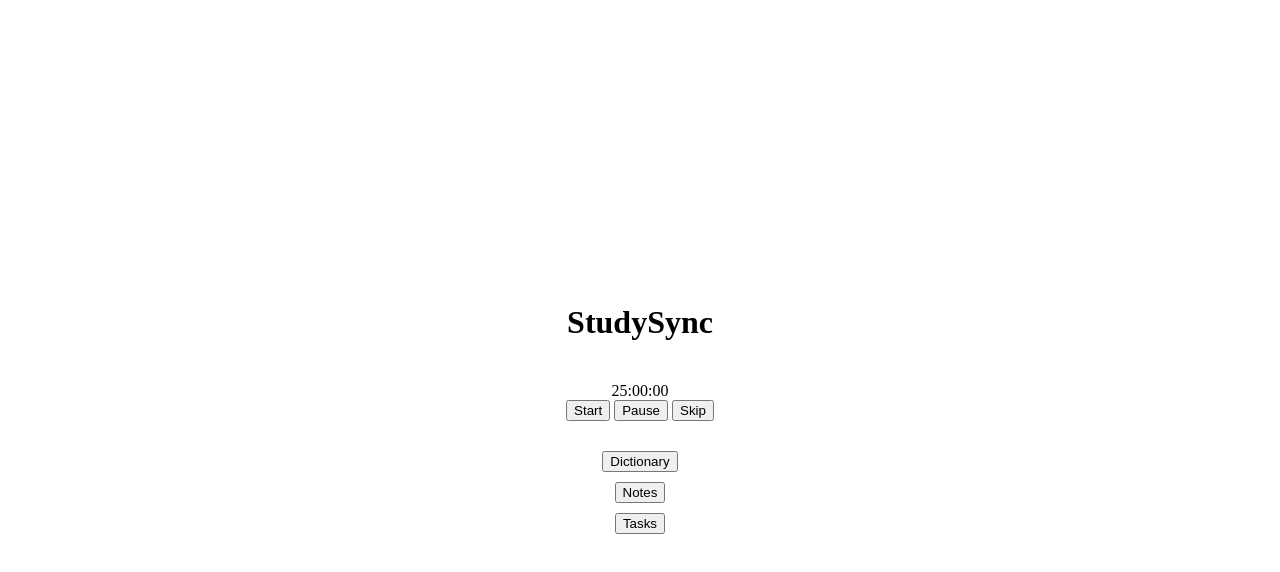
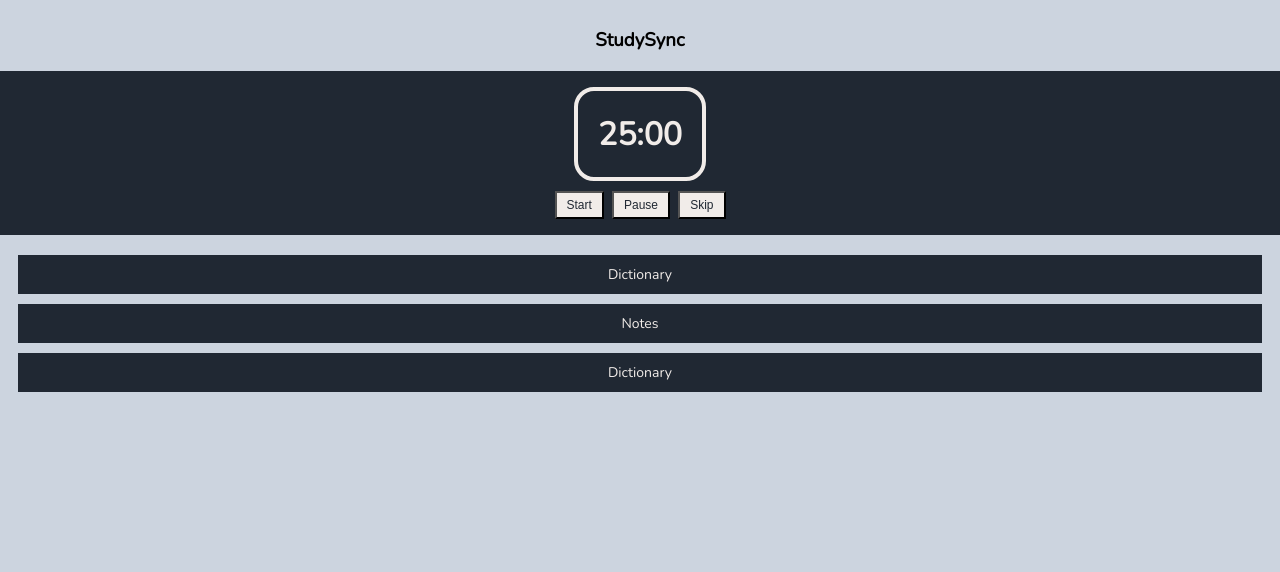
Before and after one commit to NoirHearts/studysync, a browser extension: page sidepanel.html in a window 1280 px wide. Drawn offline with nearby package versions, Linux system fonts and the light colour scheme.

Commit message:
feat: styled the main page ui

```diff
--- a/css/styles.css
+++ b/css/styles.css
@@ -1,9 +1,34 @@
+
 body {
+    display: flex;
+    flex-direction: column;
+    /* justify-content: center; */
+    align-items: center;
+    height: 100vh;
+    font-family: 'Nunito','Open Sans', sans-serif;
+    background-color: #CCD4DF;
+}
+
+
+.timer-container {
+    background-color: #202833;
+    width: 100vw;
+    padding-top: 2vh;
+    padding-bottom: 2vh;
+    margin-bottom: 10px;
     display: flex;
     flex-direction: column;
     justify-content: center;
     align-items: center;
-    height: 100vh;
+}
+
+.timer {
+    border: 4px solid #F1ECE9;
+    border-radius: 20px;
+    padding-left: 20px;
+    padding-right: 20px;
+    display: block;
+    color: #F1ECE9;
 }
 
 .other-features {
@@ -17,17 +42,67 @@ body {
     margin-top: 10px;
 }
 
-h1,
+h1, h2,
 p {
     text-align: center;
 }
 
-.timer-container {
-    display: flex;
-    flex-direction: column;
-    justify-content: center;
-    align-items: center;
-    margin: 20px;
+
+.buttons {
+    padding-top: 10px;
 }
 
-.buttons {}
+button {
+    background-color: #F1ECE9;
+    color: #202833;
+    padding: 5px 10px;
+    margin: 0px 2px;
+    font-size: 12px;
+}
+
+.dictionary-container, .notes-container, .tasks-container {
+    background-color: #F1ECE9;
+    margin-top: 10px;
+    margin-left: 10px;
+    margin-right: 10px;
+    label {
+        background-color: #202833;
+        cursor: pointer;
+        display: block;
+        padding: 10px;
+        color: #F1ECE9;
+        font-size: 14px;
+        text-align: center;
+        position: relative;
+        margin: 0;
+    }
+
+    .dictionary-content, .notes-content, .tasks-content {
+        color: #202833;
+        max-height: 0;
+        visibility: hidden;
+        overflow: hidden;
+        padding: 0 20px;
+        transition: all 0.5s ease;
+        opacity: 0;
+        color: #5F7A92;
+        * {
+            opacity: 0;
+            transition: all 0.5s ease;
+        }
+    }
+
+    #dict-btn, #notes-btn, #tasks-btn {
+        display: none;
+        &:checked + label + div {
+            max-height: 100vh;
+            visibility: visible;
+            opacity: 1;
+            padding: 20px;
+            * {
+                opacity: 1;
+            }
+        }
+    }
+
+}
--- a/sidepanel.html
+++ b/sidepanel.html
@@ -1,12 +1,19 @@
 <html>
   <head>
+    <meta charset="UTF-8">
+    <link rel="preconnect" href="https://fonts.googleapis.com">
+    <link rel="preconnect" href="https://fonts.gstatic.com" crossorigin>
+    <link href="https://fonts.googleapis.com/css2?family=Nunito:ital@0;1&display=swap" rel="stylesheet">
     <link rel="stylesheet" type="text/css" href="css/styles.css">
   </head>
   <body>
-    <h1>StudySync</h1>
-
+    <h3 class="name-header">StudySync</h3>
     <div class="timer-container">
-      <div class="timer">25:00:00</div>
+      <div class="timer">
+        <h1 class="timer-header">
+          25:00
+        </h1>
+      </div>
       <div class="buttons">
         <button id="start-btn">Start</button>
         <button id="pause-btn">Pause</button>
@@ -15,16 +22,35 @@
     </div>
 
     <div class="other-features">
+
       <div class="dictionary-container">
-        <button id="dict-btn">Dictionary</button>
+        <!-- <button id="dict-btn">Dictionary</button> -->
+        <input id="dict-btn" type="checkbox" name="feat1" />
+        <label for="dict-btn">Dictionary</label>
+        <div class="dictionary-content">
+          Dictionary content here <br>
+          Lorem ipsum dolor sit amet, consectetur adipiscing elit. Proin lacus felis, venenatis in viverra nec, ultrices sit amet dui. Sed fermentum vel diam ac luctus. Etiam ullamcorper, purus vel iaculis consectetur, enim enim interdum nunc, at venenatis elit massa consequat dui. Cras vel libero odio. Curabitur sit amet lorem arcu. Praesent porta odio leo, vitae egestas ex dapibus nec. Mauris congue mi non turpis porta, tincidunt pharetra massa finibus. Cras vitae metus ut est fermentum vulputate euismod quis urna. Quisque accumsan augue rhoncus diam iaculis convallis. Aenean nec mauris eget sapien elementum hendrerit. Ut eget dui lacus.
+        </div>
       </div>
 
       <div class="notes-container">
-        <button id="notes-btn">Notes</button>
-      </div>
+        <!-- <button id="notes-btn">Notes</button> -->
+        <input id="notes-btn" type="checkbox" name="feat2" />
+        <label for="notes-btn">Notes</label>
+          <div class="notes-content">
+            Notes content here <br>
+            Lorem ipsum dolor sit amet, consectetur adipiscing elit. Proin lacus felis, venenatis in viverra nec, ultrices sit amet dui. Sed fermentum vel diam ac luctus. Etiam ullamcorper, purus vel iaculis consectetur, enim enim interdum nunc, at venenatis elit massa consequat dui. Cras vel libero odio. Curabitur sit amet lorem arcu. Praesent porta odio leo, vitae egestas ex dapibus nec. Mauris congue mi non turpis porta, tincidunt pharetra massa finibus. Cras vitae metus ut est fermentum vulputate euismod quis urna. Quisque accumsan augue rhoncus diam iaculis convallis. Aenean nec mauris eget sapien elementum hendrerit. Ut eget dui lacus.
+          </div>
+        </div>
 
       <div class="tasks-container">
-        <button id="tasks-btn">Tasks</button>
+        <!-- <button id="tasks-btn">Tasks</button> -->
+        <input id="tasks-btn" type="checkbox" name="feat3" />
+        <label for="tasks-btn">Dictionary</label>
+        <div class="tasks-content">
+          Tasks content here <br>
+          Lorem ipsum dolor sit amet, consectetur adipiscing elit. Proin lacus felis, venenatis in viverra nec, ultrices sit amet dui. Sed fermentum vel diam ac luctus. Etiam ullamcorper, purus vel iaculis consectetur, enim enim interdum nunc, at venenatis elit massa consequat dui. Cras vel libero odio. Curabitur sit amet lorem arcu. Praesent porta odio leo, vitae egestas ex dapibus nec. Mauris congue mi non turpis porta, tincidunt pharetra massa finibus. Cras vitae metus ut est fermentum vulputate euismod quis urna. Quisque accumsan augue rhoncus diam iaculis convallis. Aenean nec mauris eget sapien elementum hendrerit. Ut eget dui lacus.
+        </div>
       </div>
     </div>
 
```
